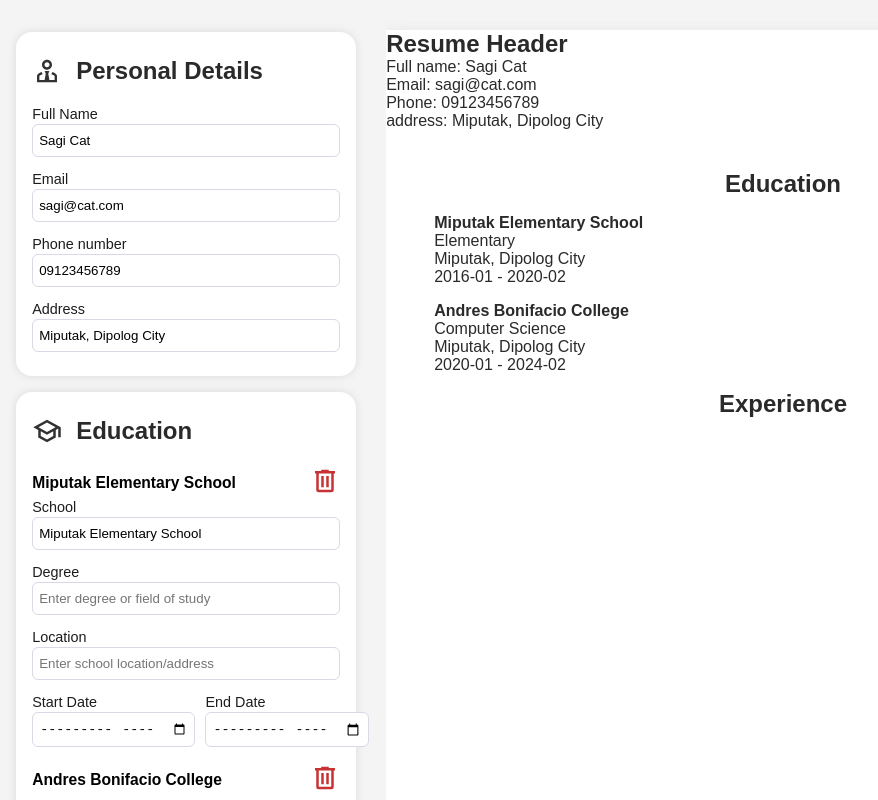
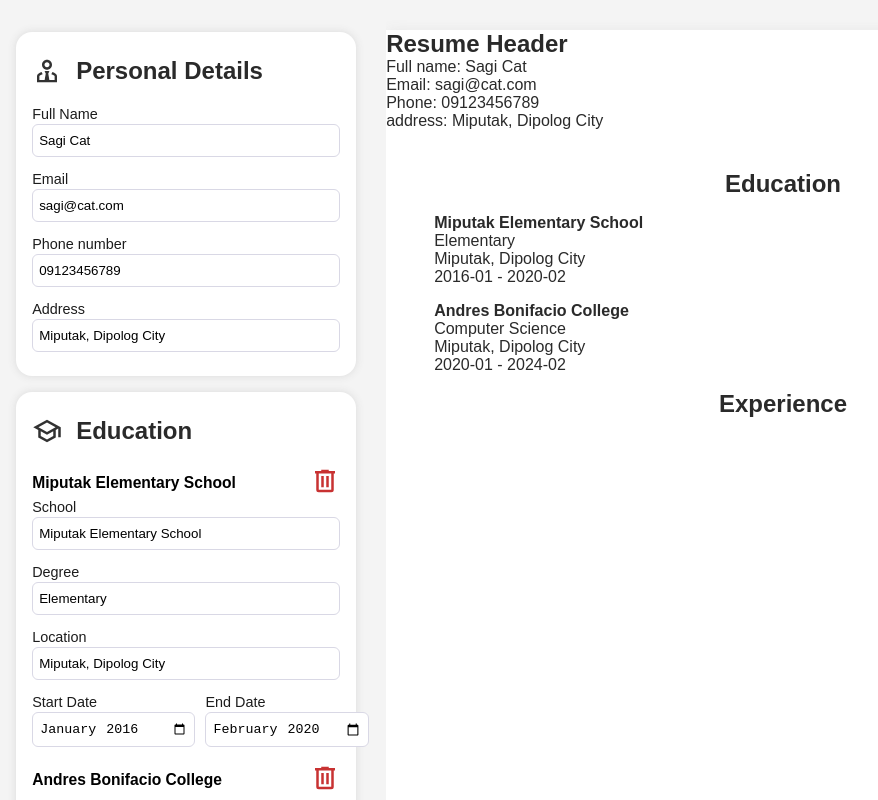
Before and after one commit to etanyosef/cv-application, a React (Vite) app: page / in a window 1280 px wide. Both pictures are taken after a click on the button "Miputak Elementary School". Shown: the top 800 px of the page, without its empty margins (42-920 px from the left). Built offline with nearby package versions, Linux system fonts and the light colour scheme.

Commit message:
set value and onChange function on education inputs

```diff
--- a/src/components/sidebar/forms/EducationForm.jsx
+++ b/src/components/sidebar/forms/EducationForm.jsx
@@ -40,6 +40,9 @@ export default function EducationForm({
                         id="degree"
                         name="degree"
                         placeholder="Enter degree or field of study"
+                        data-key="degree"
+                        value={education.degree}
+                        onChange={(e) => educationOnChange(e, education.id)}
                         required
                     />
                 </div>
@@ -50,6 +53,9 @@ export default function EducationForm({
                         id="location"
                         name="location"
                         placeholder="Enter school location/address"
+                        data-key="location"
+                        value={education.location}
+                        onChange={(e) => educationOnChange(e, education.id)}
                         required
                     />
                 </div>
@@ -60,6 +66,9 @@ export default function EducationForm({
                             type="month"
                             id="startDate"
                             name="startDate"
+                            data-key="startDate"
+                            value={education.startDate}
+                            onChange={(e) => educationOnChange(e, education.id)}
                             required
                         />
                     </div>
@@ -69,13 +78,13 @@ export default function EducationForm({
                             type="month"
                             id="endDate"
                             name="endDate"
+                            data-key="endDate"
+                            value={education.endDate}
+                            onChange={(e) => educationOnChange(e, education.id)}
                             required
                         />
                     </div>
                 </div>
-                {/* <button className="form-button" type="submit">
-                    + Add Education
-                </button> */}
             </form>
 
         </div>
```
